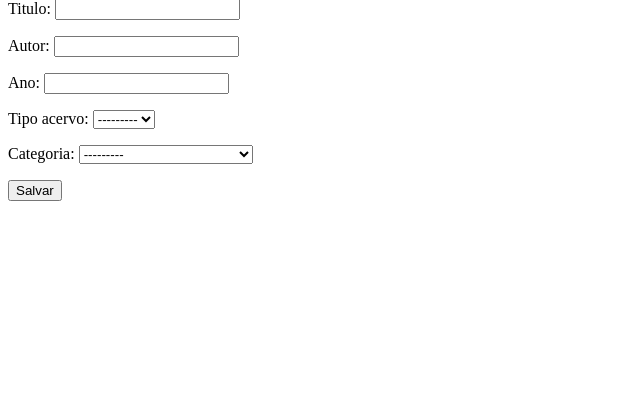
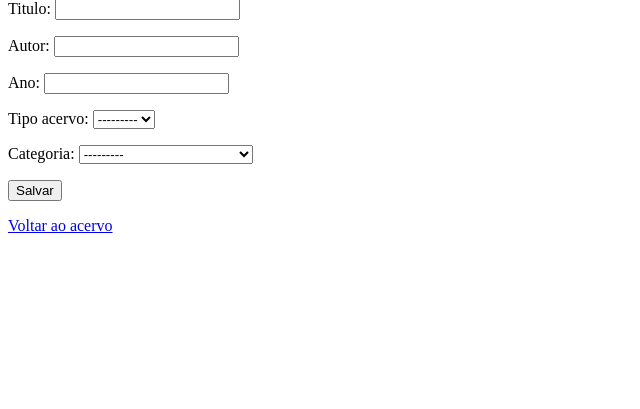
Before and after one commit to Nellyel/acervo_biblioteca, a Django app: page /livros/novo/ in a window 1280 px wide. Shown: the part 67-476 px from the top of the page, without its empty margins (0-640 px from the left). Run offline with Django 5.2, Linux system fonts and the light colour scheme.

Commit message:
Adiciona retorno para lista no cadastro

```diff
--- a/acervo/templates/acervo/form.html
+++ b/acervo/templates/acervo/form.html
@@ -7,3 +7,7 @@
 
     <button type="submit">Salvar</button>
 </form>
+
+<p>
+    <a href="{% url 'lista' %}">Voltar ao acervo</a>
+</p>
```
